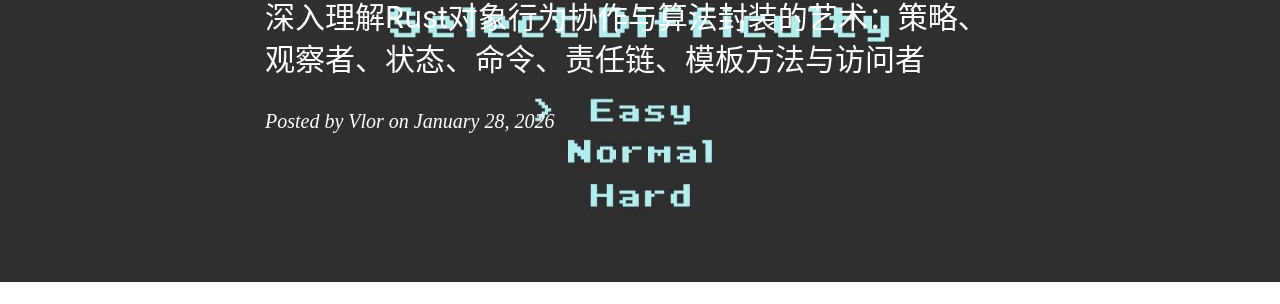
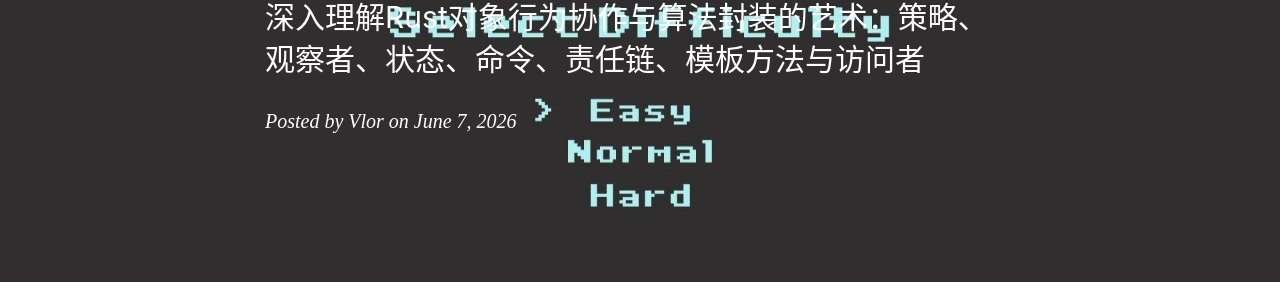
Before and after one commit to VincentZhangy/vlor.github.io, a Jekyll site: the page built from _posts/2026-06-07-Rust 之23个设计模式的行为型模式.md, in a window 1280 px wide and 900 px high. Shown: the part 283-587 px from the top of the window. Built offline with Jekyll 4.4.1, drawn with Linux system fonts in a browser that asks for light colours; nearby versions of some CDN libraries; comment, search, counter and statistics services are not loaded.

Commit message:
rust行为型模式.md

```diff
--- a/_posts/2026-06-07-Rust 之23个设计模式的行为型模式.md
+++ b/_posts/2026-06-07-Rust 之23个设计模式的行为型模式.md
@@ -2,7 +2,7 @@
 layout: post
 title: Rust 之行为型模式详解
 subtitle: "深入理解Rust对象行为协作与算法封装的艺术：策略、观察者、状态、命令、责任链、模板方法与访问者"
-date: 2026-01-28
+date: 2026-06-07
 author: Vlor
 header-img: img/bg_9.jpg
 catalog: true
```
